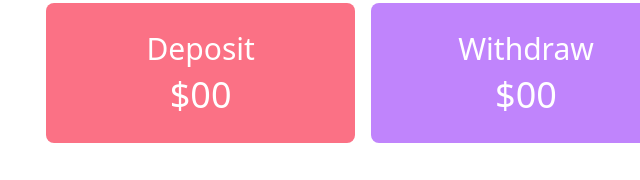
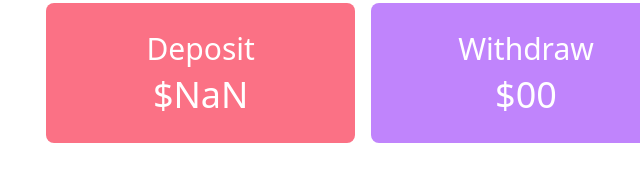
Before and after one commit to KhanZiaul/JS-bank-project, a plain HTML site: page bank.html in a window 1280 px wide. Both pictures are taken after a click on the button "Deposit". Shown: the part 181-361 px from the top of the page, 114-754 px from the left. Drawn offline with nearby package versions, Linux system fonts and the light colour scheme.

Commit message:
deposit.js done

```diff
--- a/bank.html
+++ b/bank.html
@@ -19,7 +19,7 @@
             <div class="grid md:grid-cols-3 mt-10 mx-auto w-9/12 gap-4">
                 <div class="bg-rose-400 text-white p-7 rounded-lg text-center" >
                     <h2 class="text-3xl mb-2">Deposit</h2>
-                    <h3 class="text-4xl">$00</h3>
+                    <h3 class="text-4xl">$<span id="dolar">00</span></h3>
                 </div>
                 <div class="bg-purple-400 text-white p-7 rounded-lg text-center" >
                     <h2 class="text-3xl mb-2">Withdraw</h2>
@@ -56,6 +56,8 @@
                 </div>
             </div>
         </section>
+
+        <script src="deposit.js"></script>
     </main>
 </body>
 </html>
--- /dev/null
+++ b/deposit.js
@@ -0,0 +1,19 @@
+document.getElementById('deposit-btn').addEventListener('click',function(){
+
+    const depositField = document.getElementById('deposit-input');
+
+    const textDepositAmount = depositField.value;
+
+    const numberAmount = parseFloat(textDepositAmount);
+
+    const textDolar = document.getElementById('dolar');
+
+    const dolar = parseFloat(textDolar.innerText);
+
+    const finalDolar = numberAmount + dolar;
+
+    textDolar.innerText = finalDolar;
+
+    depositField.value = "";
+
+});
```
